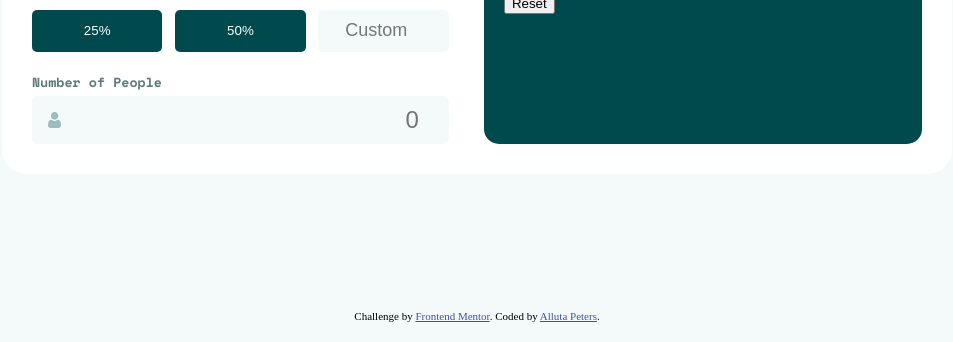
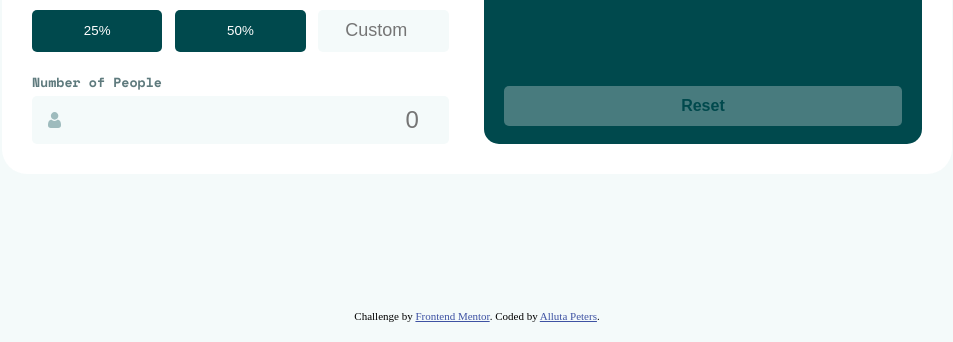
Before and after one commit to lutajpeters/tip-calculator-app, a website: page index.html in a window 1280 px wide. Shown: the part 458-800 px from the top of the page, without its empty margins (163-1116 px from the left). Drawn offline with nearby package versions, Linux system fonts and the light colour scheme.

Commit message:
updated html for reset button.

```diff
--- a/index.html
+++ b/index.html
@@ -81,7 +81,7 @@
           <span id="totalPerPerson" class="calculated-values">$0.00</span>
         </div>
         <div class="tip-action">
-          <button onclick="resetValues()">Reset</button>
+          <button id="resetButton" class="tip-action-button" onclick="resetValues()" disabled>Reset</button>
         </div>
       </div>
     </div>
```
